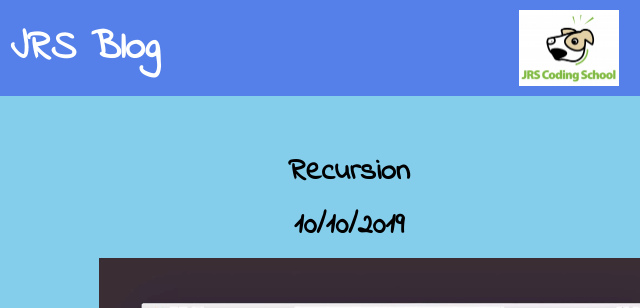
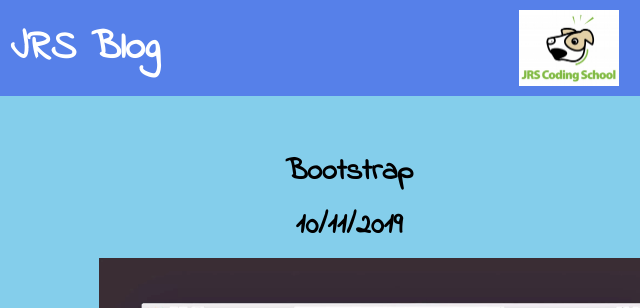
Before and after one commit to rubenperezf/JRS-blog, a plain HTML site: page post-5.html in a window 1280 px wide. Shown: the top 308 px of the page, 0-640 px from the left. Drawn offline with Linux system fonts and the light colour scheme.

Commit message:
bootstrap title

```diff
--- a/post-5.html
+++ b/post-5.html
@@ -33,8 +33,8 @@
         </header>
         <section class="posts" id="currently-posts">
             <div class="currently-posts2">
-                <h1>Recursion</h1>
-                <h2>10/10/2019</h2>
+                <h1>Bootstrap</h1>
+                <h2>10/11/2019</h2>
                 <img class="image-post" src="images/bootstrap.jpg">
                 </p>Today in class we were talking about:</p>
                 <p>Bootstrap is the most popular HTML, CSS and JavaScript Framework for developing responsive and mobile-first websites.</p>
```
